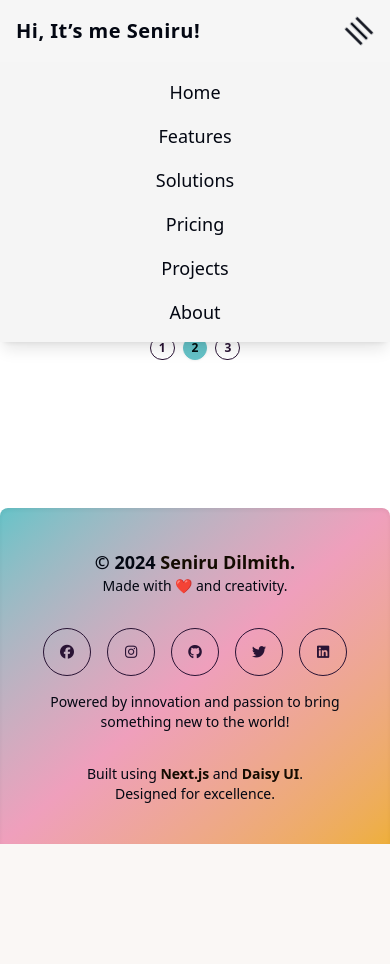
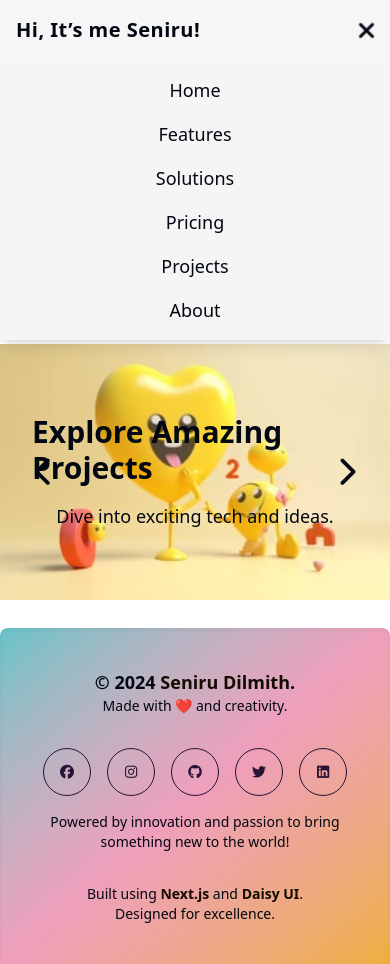
Before and after one commit to seniru-dilmith/Portfolio-Website, a Next.js app: page / in a window 390 px wide. Both pictures are taken after a click on the button 359 px from the left and 31 px from the top of the page. Before the commit the page ends 844 px from the top, so only its background shows below. Built offline with nearby package versions, Linux system fonts and the light colour scheme.

Commit message:
fixed some carousal issues

```diff
--- a/src/components/HeroForHome.tsx
+++ b/src/components/HeroForHome.tsx
@@ -1,69 +1,69 @@
-import { useState, useEffect, SetStateAction } from 'react';
+import { useState, useEffect } from 'react';
 import { motion } from 'framer-motion';
 import Image from 'next/image';
+import { carouselItems } from './component/carousal/data';
+import { CarouselItem } from '@/types/carousal_item';
 
-const HeroForHome = () => {
-    const carouselItems = [
-        {
-            id: 1,
-            title: 'Welcome to Seniru’s Place!',
-            description: 'A hub of innovation and creativity.',
-            image: '/caro-01.png',
-        },
-        {
-            id: 2,
-            title: 'Explore Amazing Projects',
-            description: 'Dive into exciting tech and ideas.',
-            image: '/caro-02.png',
-        },
-        {
-            id: 3,
-            title: 'Join the Journey',
-            description: 'Stay tuned for more amazing content.',
-            image: '/caro-03.png',
-        },
-    ];
+const HeroForHome: React.FC = () => {
+    const [currentIndex, setCurrentIndex] = useState<number>(0);
 
-    const [currentIndex, setCurrentIndex] = useState(0);
+    // Clone carousel items to create infinite scrolling effect
+    const infiniteCarouselItems = [...carouselItems, ...carouselItems];
 
-    // Auto-rotate logic
+    // Auto-scroll logic
     useEffect(() => {
         const interval = setInterval(() => {
-            setCurrentIndex((prevIndex) => (prevIndex + 1) % carouselItems.length);
+            setCurrentIndex((prevIndex) => prevIndex + 1);
         }, 5000); // Change slide every 5 seconds
 
         return () => clearInterval(interval);
-    }, [carouselItems.length]);
+    }, []);
 
-    const handleManualNavigation = (index: SetStateAction<number>) => {
-        setCurrentIndex(index);
+    // Reset position logic for infinite scroll
+    useEffect(() => {
+        if (currentIndex >= carouselItems.length) {
+            setTimeout(() => {
+                setCurrentIndex((prevIndex) => prevIndex % carouselItems.length);
+            }, 500); // Smooth transition before resetting
+        }
+    }, [currentIndex]);
+
+    const handleNext = (): void => {
+        setCurrentIndex((prevIndex) => prevIndex + 1);
+    };
+
+    const handlePrev = (): void => {
+        if (currentIndex === 0) return; // Prevent going left indefinitely
+        setCurrentIndex((prevIndex) => prevIndex - 1);
     };
 
     return (
         <div className="w-full bg-gradient-to-r from-green-400 to-blue-500 text-white">
             <div className="relative overflow-hidden">
+                {/* Carousel Content */}
                 <div
                     className="flex transition-transform duration-700 ease-in-out"
                     style={{
-                        transform: `translateX(-${currentIndex * 100}%)`,
+                        transform: `translateX(-${(currentIndex % carouselItems.length) * 100}%)`,
                     }}
                 >
-                    {carouselItems.map((item) => (
-                        <div key={item.id} className="w-full flex-shrink-0">
+                    {infiniteCarouselItems.map((item: CarouselItem, idx: number) => (
+                        <div key={idx} className="w-full flex-shrink-0">
                             <motion.div
-                                className="relative w-full h-64 lg:h-96 flex flex-col items-center text-center"
+                                className="relative w-full h-64 lg:h-96 flex flex-col items-center justify-center"
                                 initial={{ opacity: 0, scale: 0.8 }}
                                 animate={{ opacity: 1, scale: 1 }}
                                 transition={{ duration: 1 }}
                             >
-                                <Image
-                                    src={item.image}
-                                    alt={item.title}
-                                    layout="fill"
-                                    objectFit="cover"
-                                    className="w-full h-full"
-                                    priority={item.id === 1} // Prioritize loading the first image
-                                />
+                                <div className="relative w-full h-full">
+                                    <Image
+                                        src={item.image}
+                                        alt={item.title}
+                                        fill
+                                        sizes="(max-width: 768px) 100vw, (max-width: 1200px) 50vw, 33vw"
+                                        className="object-cover"
+                                    />
+                                </div>
                                 <div className="absolute inset-0 bg-black bg-opacity-50 flex flex-col justify-center items-center p-8">
                                     <h2 className="text-3xl lg:text-5xl font-bold mb-4">{item.title}</h2>
                                     <p className="text-lg lg:text-xl">{item.description}</p>
@@ -72,18 +72,34 @@ const HeroForHome = () => {
                         </div>
                     ))}
                 </div>
+
+                {/* Navigation Buttons */}
+                <button
+                    onClick={handlePrev}
+                    className="absolute left-4 top-1/2 transform -translate-y-1/2 bg-white bg-opacity-80 hover:bg-opacity-100 text-black text-3xl rounded-full w-14 h-14 flex items-center justify-center transition"
+                    aria-label="Previous"
+                >
+                    <i className="fa fa-chevron-left"></i>
+                </button>
+                <button
+                    onClick={handleNext}
+                    className="absolute right-4 top-1/2 transform -translate-y-1/2 bg-white bg-opacity-80 hover:bg-opacity-100 text-black text-3xl rounded-full w-14 h-14 flex items-center justify-center transition"
+                    aria-label="Next"
+                >
+                    <i className="fa fa-chevron-right"></i>
+                </button>
             </div>
 
-            {/* Carousel Navigation */}
+            {/* Dots Navigation */}
             <div className="flex justify-center mt-4 space-x-2">
                 {carouselItems.map((_, idx) => (
                     <button
                         key={idx}
-                        onClick={() => handleManualNavigation(idx)}
-                        className={`btn btn-xs ${currentIndex === idx ? 'btn-primary' : 'btn-outline'}`}
-                    >
-                        {idx + 1}
-                    </button>
+                        onClick={() => setCurrentIndex(idx)}
+                        className={`w-3 h-3 rounded-full ${
+                            currentIndex % carouselItems.length === idx ? 'bg-white' : 'bg-gray-400'
+                        } transition`}
+                    />
                 ))}
             </div>
         </div>
--- a/src/components/Navbar.tsx
+++ b/src/components/Navbar.tsx
@@ -8,6 +8,7 @@ const Navbar: React.FC = () => {
   const [isMenuOpen, setIsMenuOpen] = useState(false);
   const [isVisible, setIsVisible] = useState(true);
   const [lastScrollY, setLastScrollY] = useState(0);
+  const [menuHeight, setMenuHeight] = useState(0);
 
   // Toggle visibility of navbar on scroll
   useEffect(() => {
@@ -23,6 +24,14 @@ const Navbar: React.FC = () => {
     window.addEventListener('scroll', handleScroll);
     return () => window.removeEventListener('scroll', handleScroll);
   }, [lastScrollY]);
+
+  // Adjust content padding when the menu expands
+  useEffect(() => {
+    const menu = document.getElementById('mobile-menu');
+    if (menu) {
+      setMenuHeight(isMenuOpen ? menu.scrollHeight : 0);
+    }
+  }, [isMenuOpen]);
 
   // Framer Motion Variants
   const navbarVariants = {
@@ -66,20 +75,14 @@ const Navbar: React.FC = () => {
           >
             <motion.div
               initial={{ rotate: 0 }}
-              animate={{ rotate: isMenuOpen ? 45 : 0 }}
-              transition={{ duration: 0.5, ease: 'easeInOut' }}
+              animate={{ rotate: isMenuOpen ? 90 : 0 }}
+              transition={{ duration: 0.3, ease: 'easeInOut' }}
             >
-              <svg
-                xmlns="http://www.w3.org/2000/svg"
-                x="0px"
-                y="0px"
-                width="30"
-                height="30"
-                viewBox="0 0 48 48"
-                className="fill-current text-gray-800 hover:text-gray-500"
-              >
-                <path d="M6 22H42V26H6zM6 10H42V14H6zM6 34H42V38H6z"></path>
-              </svg>
+              {isMenuOpen ? (
+                <i className="fa fa-times text-2xl text-gray-800 hover:text-gray-500"></i>
+              ) : (
+                <i className="fa fa-bars text-2xl text-gray-800 hover:text-gray-500"></i>
+              )}
             </motion.div>
           </button>
 
@@ -112,7 +115,7 @@ const Navbar: React.FC = () => {
         {/* Mobile Menu */}
         <motion.div
           id="mobile-menu"
-          className="lg:hidden bg-neutral-100 text-gray-100 overflow-hidden"
+          className="lg:hidden bg-neutral-100 text-gray-800 overflow-hidden"
           initial="closed"
           animate={isMenuOpen ? 'open' : 'closed'}
           variants={mobileMenuVariants}
@@ -148,7 +151,12 @@ const Navbar: React.FC = () => {
       </motion.div>
 
       {/* Content below navbar */}
-      <div className={`pt-16 ${isMenuOpen ? 'lg:pt-64' : 'pt-16'}`}>
+      <div
+        className="transition-all duration-300 ease-in-out"
+        style={{
+          paddingTop: `${menuHeight + 64}px`, // Adjust padding dynamically
+        }}
+      >
         {/* Page content goes here */}
       </div>
     </>
--- /dev/null
+++ b/src/components/component/carousal/data.ts
@@ -0,0 +1,20 @@
+export const carouselItems = [
+    {
+        id: 1,
+        title: 'Welcome to Seniru’s Place!',
+        description: 'A hub of innovation and creativity.',
+        image: '/caro-01.png',
+    },
+    {
+        id: 2,
+        title: 'Explore Amazing Projects',
+        description: 'Dive into exciting tech and ideas.',
+        image: '/caro-02.png',
+    },
+    {
+        id: 3,
+        title: 'Join the Journey',
+        description: 'Stay tuned for more amazing content.',
+        image: '/caro-03.png',
+    },
+];
--- /dev/null
+++ b/src/types/carousal_item.ts
@@ -0,0 +1,6 @@
+export interface CarouselItem {
+    id: number;
+    image: string;
+    title: string;
+    description: string;
+}
```
